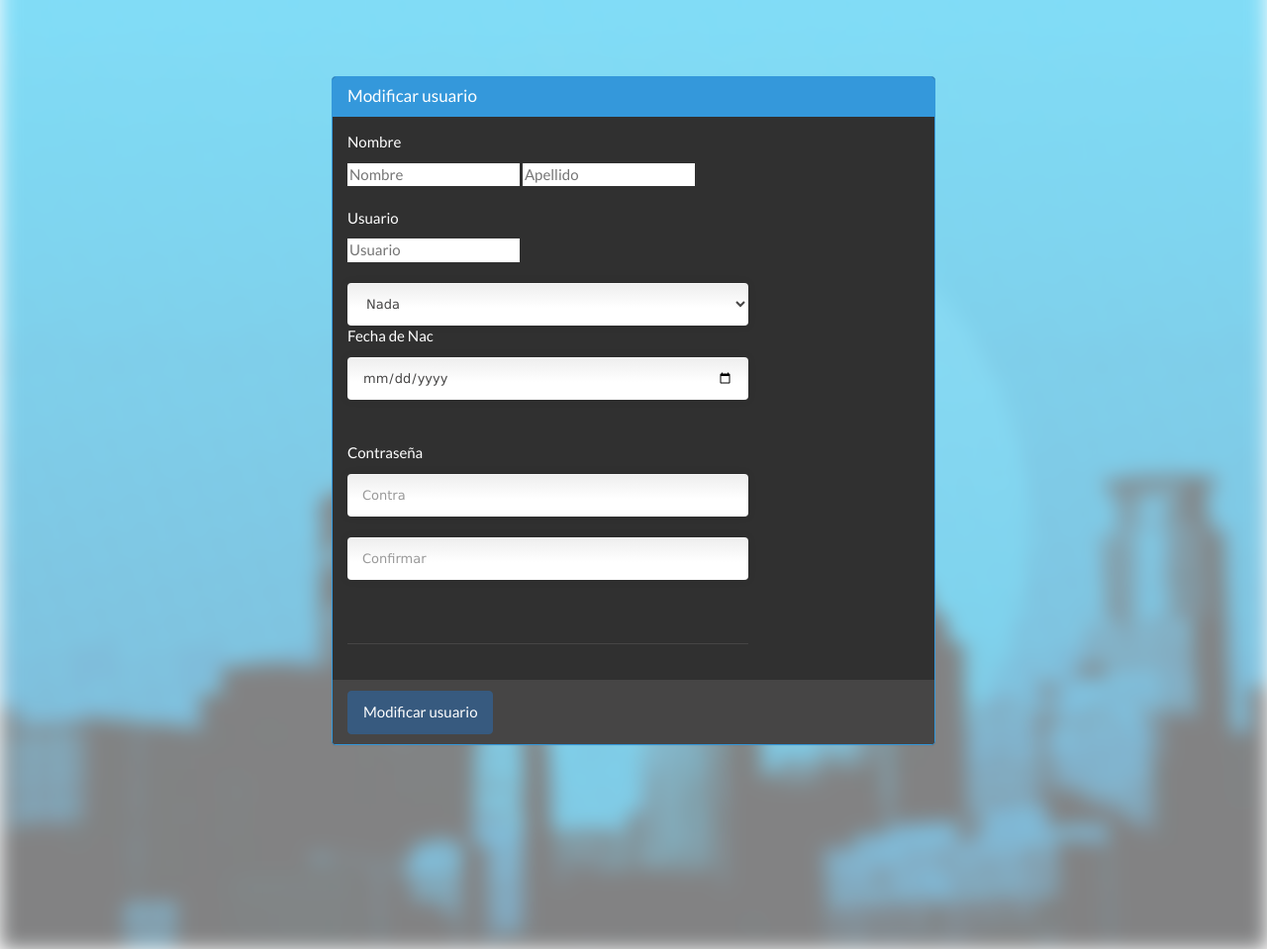
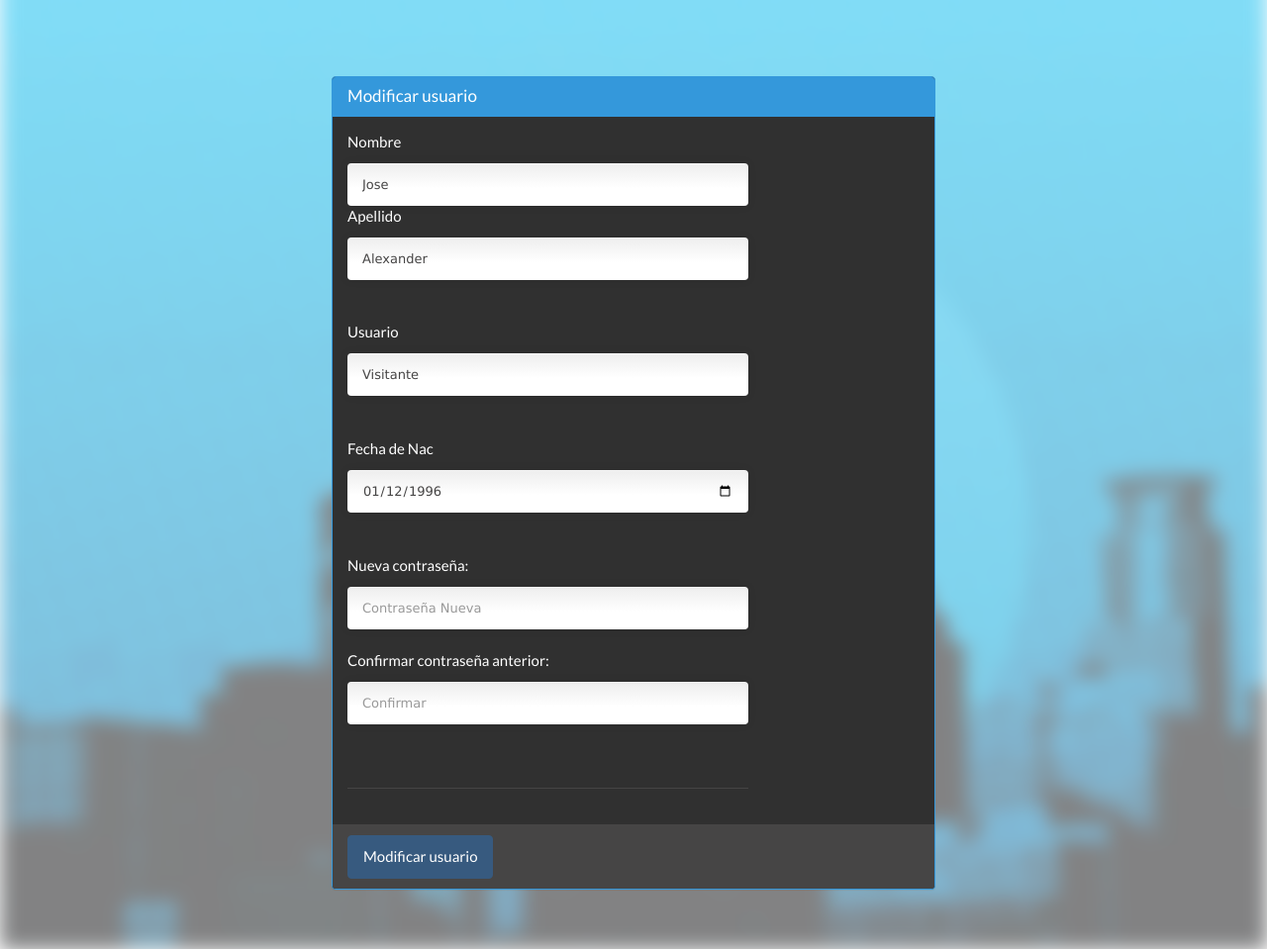
Before and after one commit to MUXxATTAXx/HouseMate, a PHP site: page /modificar.php in a window 1280 px wide. Shown: the part 60-1019 px from the top of the page at 99% size. Run offline with PHP 8.4, Linux system fonts and the light colour scheme; the visitor is signed in with stand-in values (Sample User, id 1); data comes from the database, SQL or seed files in the repository.

Commit message:
modificar mi perfil casi hecho

```diff
--- a/HouseMate2_2/dueno.php
+++ b/HouseMate2_2/dueno.php
@@ -13,7 +13,12 @@
 <body>
 
 <?php
+
+if(isset($_SESSION['id'])){
     include "Header/barranav0.php";
+}else{
+    include "Header/barranav1.php";
+}
 
 ?>
  <br>
--- a/HouseMate2_2/modificar.php
+++ b/HouseMate2_2/modificar.php
@@ -26,30 +26,65 @@
               <h3 class="panel-title"><?php echo $lang['Modificar-Usuario'] ?></h3>
             </div>
             <div class="panel-body">
+<?php
+include "conexion.php";
+$id = $_SESSION['id'];
+$consulta1 = "SELECT * FROM tbusuario WHERE idUsuario = '$id'";
+$cs = mysql_query($consulta1);
+while($row=mysql_fetch_array($cs)){
+
+?>
             <form action="modificar.php" method="POST">
                 <p>Nombre</p>
-                <input type="text" name="nombre" placeholder="Nombre">
-                <input type="text" name="apellido" placeholder="Apellido"><br><br>
+                <input value="<?php echo $row['nombre']; ?>" class="form-control" type="text" name="nombre" placeholder="Nombre">
+                <p>Apellido</p>
+                <input value="<?php echo $row['apellido']; ?>" class="form-control" type="text" name="apellido" placeholder="Apellido"><br><br>
                 <p>Usuario</p>
-                <input type="text" name="usuario" placeholder="Usuario" ><br><br>
-			<select id="b6" class="form-control" name="tiposu">
-				<option value="0"><?php echo $lang['Nada'] ?></option>
-				<option value="1"><?php echo $lang['Admin'] ?></option>
-				<option value="2"><?php echo $lang['Cliente'] ?> </option>
-				<option value="3"><?php echo $lang['Perito'] ?> </option>
-				<option value="4"><?php echo $lang['Agente'] ?> </option>
-			</select>
+                <input value="<?php echo $row['usuario']; ?>" class="form-control" type="text" name="usuario" placeholder="Usuario" ><br><br>
                 <p>Fecha de Nac</p>
-                <input class="form-control" class="form-control" type="date" name=""><br><br>
-                <p>Contraseña</p>
-                <input class="form-control" type="text" name="" placeholder="Contra"><br><input class="form-control" type="text" name="" placeholder="Confirmar"><br><br>
+                <input value="<?php echo $row['fechanac']; ?>" class="form-control" class="form-control" type="date" name="fechanac"><br><br>
+                <p>Nueva contraseña:</p>
+                <input class="form-control" type="password" name="contra_nueva" placeholder="Contraseña Nueva"><br>
+                <p>Confirmar contraseña anterior:</p>
+                <input class="form-control" type="password" name="contra_vieja" placeholder="Confirmar"><br><br>
             <hr>
-
-            </form>
             </div>
             <div class="panel-footer">
                 <input type="submit" name="mejorar" class="btn btn-primary" value="<?php echo $lang['Modificar-Usuario'] ?>">
             </div>
+<?php
+}
+if(isset($_POST['mejorar'])){
+include "conexion.php";
+$contra1 = $_POST['contra_nueva'];
+$contra2 = $_POST['contra_vieja'];
+
+//Nombre,Apellido,Usuario,Tipo,FechaNac, Contra
+//Si se digito la contra y se llenaron los campos
+if($contra2 =! "" and isset($_POST['nombre']) and isset($_POST['apellido']) and isset($_POST['usuario']) and isset($_POST['fechanac']) ){
+    $nombre = $_POST['nombre'];
+    $apellido = $_POST['apellido'];
+    $usuario = $_POST['usuario'];
+    $fechanac = $_POST['fechanac'];
+    $consulta2 = mysql_query("SELECT * FROM tbusuario WHERE idUsuario = '$id' and contra = '$contra2'");
+    //Si un usuario tiene esa contraseña
+    if($consulta2 > 0){
+        //Si se puso una nueva contraseña
+        if($contra1 =! ""){
+            $consulta3 = mysql_query("UPDATE tbusuario SET nombre = '$nombre', apellido = '$apellido', usuario = '$usuario', fechanac = '$fechanac', contra = '$contra1' WHERE idUsuario = '$id' ");
+        }
+        //Si no se puso una nueva contrasela
+        else{
+            $consulta4 = mysql_query("UPDATE tbusuario SET nombre = '$nombre', apellido = '$apellido', usuario = '$usuario', fechanac = '$fechanac' WHERE idUsuario = '$id' ");
+        }
+        if($consulta3 > 0 or $consulta4 > 0){
+            echo"Consulta realizada!";
+        }
+    }
+    else{echo"Contraseña no coincide";}
+}else{echo"Informacion faltante";}
+}
+?>
             </form>
             </div>
         </div>
```
